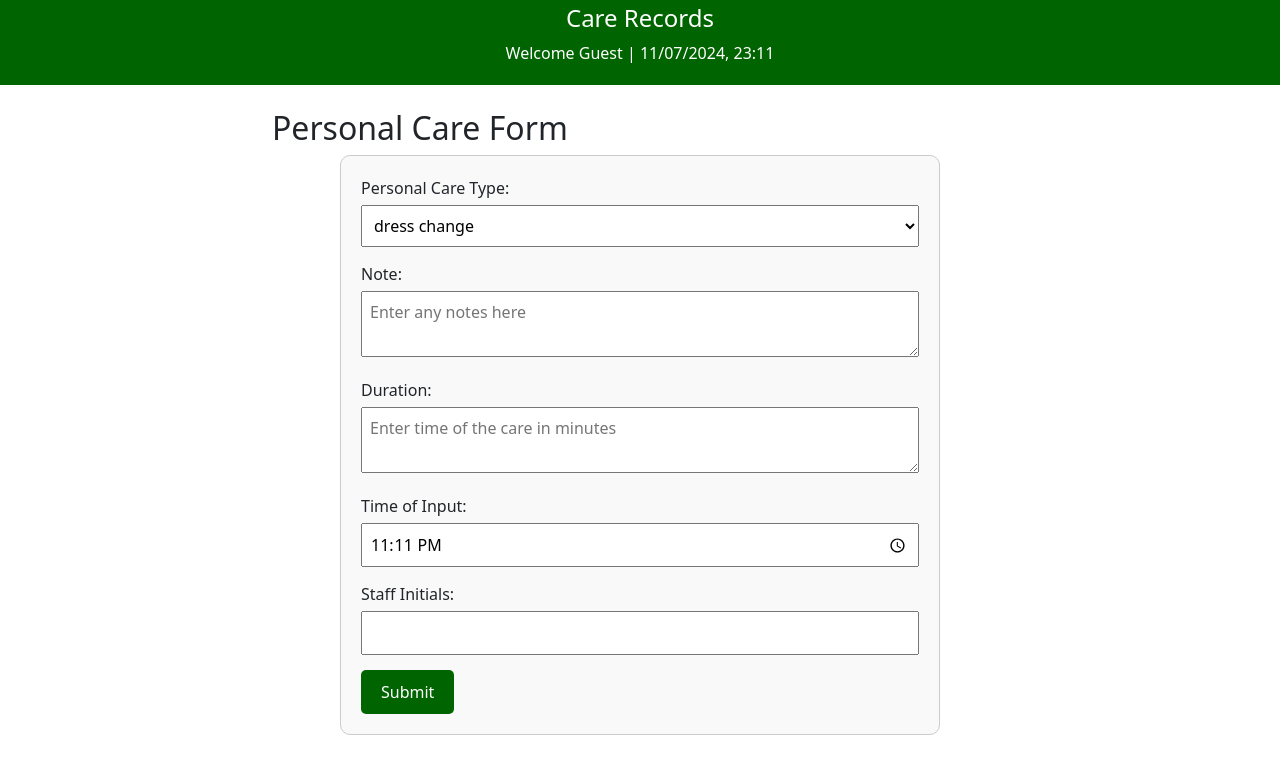
After one commit to PeterSIdo/carerecords, a Flask app: page /personal_care_input in a window 1280 px wide. The commit adds this page. Shown: the top 774 px of the page. Run offline with Flask 3, Linux system fonts and the light colour scheme; data comes from the database, SQL or seed files in the repository; some libraries are stand-ins or nearby versions.

Commit message:
personal care added

```diff
--- a/app/data_collection/routes.py
+++ b/app/data_collection/routes.py
@@ -46,6 +46,8 @@ def data_collection_logic():
         return redirect(url_for('data_collection.fluid_intake', unit_name=unit_name, resident_initials=resident_initials))
     elif service_name == 'food intake':
         return redirect(url_for('data_collection.food_intake', unit_name=unit_name, resident_initials=resident_initials))
+    elif service_name == 'personal care':
+        return redirect(url_for('data_collection.personal_care_input', unit_name=unit_name, resident_initials=resident_initials))
     elif service_name == 'cardex':
         return redirect(url_for('data_collection.cardex', unit_name=unit_name, resident_initials=resident_initials))
     else:
@@ -159,6 +161,62 @@ def submit_food_intake():
     flash('Food intake recorded successfully!', 'success')
     return redirect(url_for('data_collection.food_intake', unit_name=request.form.get('unit_name'), resident_initials=resident_initials))
 
+# c:/Users/Peter/Documents/Care-Home-4/app/data_collection/routes.py
+    # Personal care input
+@bp.route('/personal_care_input')
+def personal_care_input():
+    unit_name = request.args.get('unit_name')
+    resident_initials = request.args.get('resident_initials')
+    conn = sqlite3.connect('care4.db')
+    cursor = conn.cursor()
+    cursor.execute('SELECT id, personal_care_name FROM personal_care_list')
+    personal_care_list = cursor.fetchall()
+    conn.close()
+    return render_template('personal_care_form.html', personal_care_list= personal_care_list, unit_name=unit_name, resident_initials=resident_initials)
+
+@bp.route('/submit_personal_care', methods=['POST'])
+def submit_personal_care():
+    unit_name = request.form.get('unit_name')
+    resident_initials = request.form.get('resident_initials')
+    personal_care_type = request.form.get('personal_care_type')
+    personal_care_note = request.form.get('personal_care_note')
+    personal_care_duration = request.form.get('personal_care_duration')
+    input_time = request.form.get('input_time')
+    staff_initials = request.form.get('staff_initials')
+    timestamp = datetime.now().strftime('%Y-%m-%d') + ' ' + input_time + ':00'
+
+    conn = sqlite3.connect('care4.db')
+    cursor = conn.cursor()
+
+    # Validation snippet to check if staff_initials exist in the staff table
+    cursor.execute('SELECT 1 FROM staff WHERE staff_initials = ?', (staff_initials,))
+    if cursor.fetchone() is None:
+        conn.close()
+        flash('Invalid staff initials. Please check and try again.', 'amber')
+        return redirect(url_for('data_collection.personal_care_input', unit_name=unit_name, resident_initials=resident_initials))
+
+    cursor.execute('''
+        CREATE TABLE IF NOT EXISTS personal_care_chart (
+            id INTEGER PRIMARY KEY AUTOINCREMENT,
+            resident_initials TEXT,
+            timestamp TEXT,
+            personal_care_type TEXT,
+            personal_care_duration INTEGER,
+            personal_care_note TEXT,
+            staff_initials TEXT
+        )
+    ''')
+    cursor.execute('''
+        INSERT INTO personal_care_chart (resident_initials, timestamp, personal_care_type, personal_care_note, personal_care_duration, staff_initials)
+        VALUES (?, ?, ?, ?, ?, ?)
+    ''', (resident_initials, timestamp, personal_care_type, personal_care_note, personal_care_duration,staff_initials))
+    conn.commit()
+    conn.close()
+
+    flash('Personal care entry recorded successfully!', 'success')
+    return redirect(url_for('data_collection.personal_care_input', unit_name=unit_name, resident_initials=resident_initials))
+
+
 @bp.route('/cardex')
 def cardex():
     unit_name = request.args.get('unit_name')
--- a/app/templates/base.html
+++ b/app/templates/base.html
@@ -90,6 +90,24 @@
 
         button[type="submit"]:hover {
             background-color: #004d00;
+        }
+
+        /* Button Style Dark Green*/
+        .btn-dark-green {
+            background-color: #006400;
+            color: white;
+            border: none;
+            padding: 10px 20px;
+            text-align: center;
+            text-decoration: none;
+            display: inline-block;
+            font-size: 16px;
+            margin: 4px 2px;
+            cursor: pointer;
+            border-radius: 4px;
+        }
+        .btn-dark-green:hover {
+            background-color: #004d00; /* Darker green on hover */
         }
 
         /* Hide the spinner controls for number input fields */
--- /dev/null
+++ b/app/templates/personal_care_form.html
@@ -0,0 +1,46 @@
+<!-- c:/Users/Peter/Documents/Care-Home-4/app/templates/personal_care_form.html -->
+{% extends "base.html" %}
+
+{% block content %}
+    <h2>Personal Care Form</h2>
+    <form method="POST" action="{{ url_for('data_collection.submit_personal_care') }}" class="form-container">
+        <input type="hidden" name="unit_name" value="{{ unit_name }}">
+        <input type="hidden" name="resident_initials" value="{{ resident_initials }}">
+        <div class="form-group">
+            <label for="personal_care_type">Personal Care Type:</label>
+            <select id="personal_care_type" name="personal_care_type" required>
+                {% for care in personal_care_list %}
+                    <option value="{{ care[1] }}">{{ care[1] }}</option>
+                {% endfor %}
+            </select>
+        </div>
+        <div class="form-group">
+            <label for="personal_care_note">Note:</label>
+            <textarea id="personal_care_note" name="personal_care_note" placeholder="Enter any notes here"></textarea>
+        </div>
+        <div class="form-group">
+            <label for="personal_care_duration">Duration:</label>
+            <textarea id="personal_care_duration" name="personal_care_duration" placeholder="Enter time of the care in minutes"></textarea>
+        </div>
+
+        <div class="form-group">
+            <label for="input_time">Time of Input:</label>
+            <input type="time" id="input_time" name="input_time" required>
+        </div>
+        <div class="form-group">
+            <label for="staff_initials">Staff Initials:</label>
+            <input type="text" id="staff_initials" name="staff_initials" required>
+        </div>
+        <button type="submit">Submit</button>
+    </form>
+
+    <script>
+        // Set the default value of the time input field to the current time
+        document.addEventListener('DOMContentLoaded', (event) => {
+            const now = new Date();
+            const hours = String(now.getHours()).padStart(2, '0');
+            const minutes = String(now.getMinutes()).padStart(2, '0');
+            document.getElementById('input_time').value = `${hours}:${minutes}`;
+        });
+    </script>
+{% endblock %}
--- a/app/templates/report_cardex.html
+++ b/app/templates/report_cardex.html
@@ -23,4 +23,5 @@
             {% endfor %}
         </tbody>
     </table>
+    <a href="{{ url_for('main.carer_menu', unit_name=unit_name, resident_initials=resident_initials) }}" class="btn-dark-green">Back to Menu</a>
 {% endblock %}
--- a/app/templates/report_fluid.html
+++ b/app/templates/report_fluid.html
@@ -27,4 +27,5 @@
             {% endfor %}
         </tbody>
     </table>
+    <a href="{{ url_for('main.carer_menu', unit_name=unit_name, resident_initials=resident_initials) }}" class="btn-dark-green">Back to Menu</a>
 {% endblock %}
--- a/app/templates/report_food.html
+++ b/app/templates/report_food.html
@@ -27,4 +27,5 @@
             {% endfor %}
         </tbody>
     </table>
+    <a href="{{ url_for('main.carer_menu', unit_name=unit_name, resident_initials=resident_initials) }}" class="btn-dark-green">Back to Menu</a>
 {% endblock %}
```
Also changed, not shown: app/reports/routes.py (+19 -0 lines), app/templates/report_personal_care.html (added, +29 -0 lines), create_table.py (added, +25 -0 lines), care4.db.
